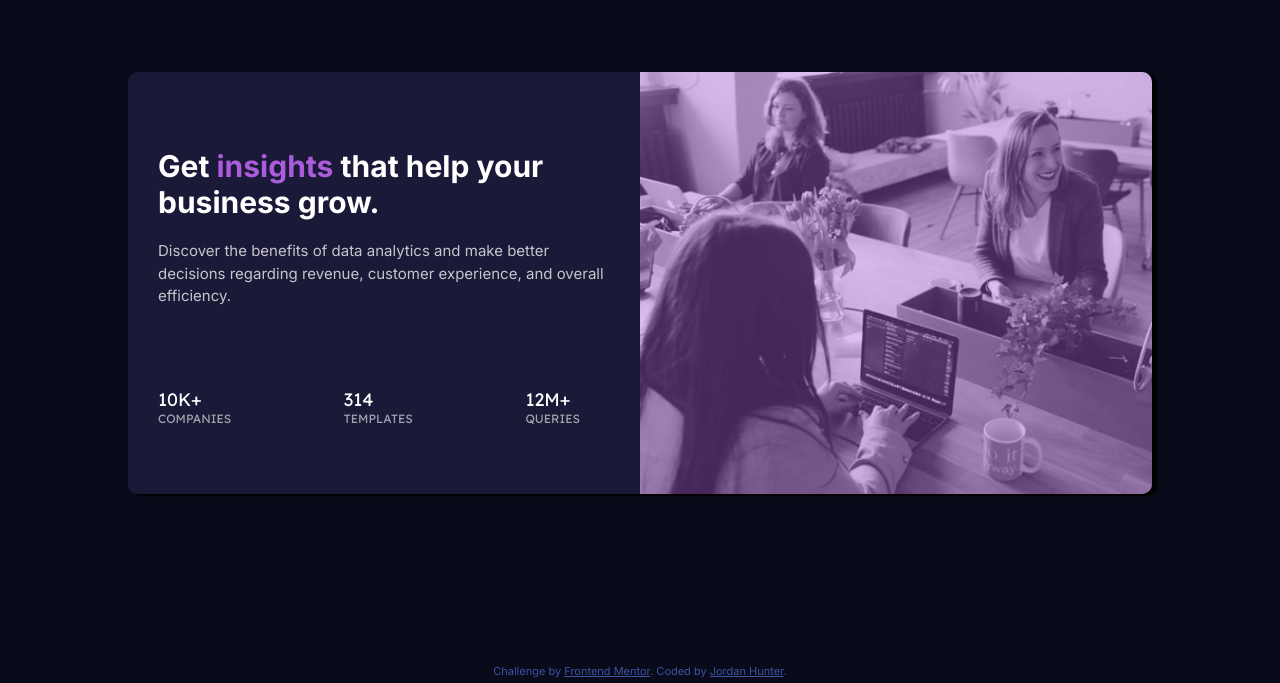
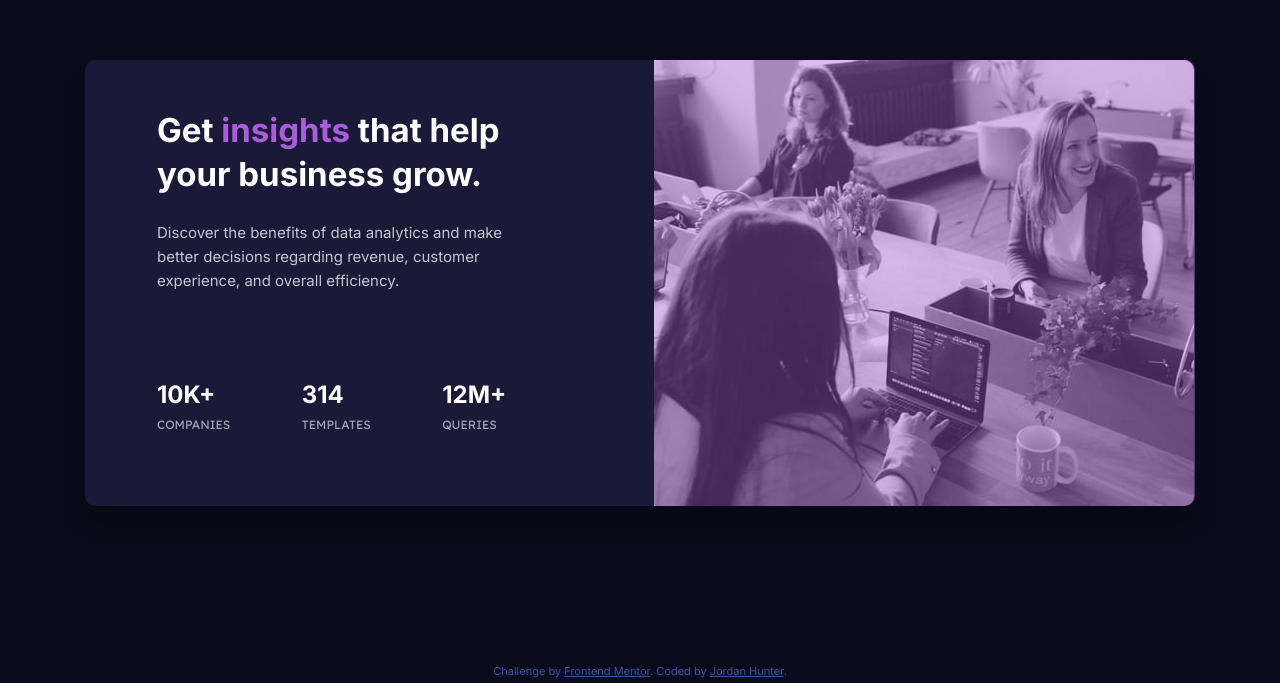
Before and after one commit to Ciph-r/frontend-mentor, a plain HTML site: page stats-preview-card-component-main/index.html in a window 1280 px wide. Shown: the part 117-800 px from the top of the page. Drawn offline with Linux system fonts and the light colour scheme.

Commit message:
Added responsiveness for desktop

```diff
--- a/stats-preview-card-component-main/style.css
+++ b/stats-preview-card-component-main/style.css
@@ -38,16 +38,21 @@ body {
   align-items: center;
 }
 
+ul,
+li {
+  margin: 0;
+  padding: 0;
+}
+
 .card {
   background-color: var(--Dark-Desaturated-Blue);
   display: grid;
   grid-template-areas:
     "one"
     "two";
-  width: 90%;
-  max-width: 370px;
+  max-width: 327px;
   border-radius: 10px 10px 10px 10px;
-  box-shadow: 5px 2px 2px black;
+  box-shadow: 0 20px 20px rgba(0, 0, 0, 0.2);
 }
 
 .card__content {
@@ -79,8 +84,10 @@ body {
 }
 
 .card__title {
+  margin-top: 2.67rem;
   color: var(--White);
-  font-size: 1.6rem;
+  font-size: 1.87rem;
+  line-height: 2.13rem;
   font-weight: 700;
   grid-area: two;
 }
@@ -91,12 +98,14 @@ body {
 
 .card__text {
   color: var(--Transparent-White-main);
-  line-height: 1.5rem;
+  line-height: 1.6rem;
+  margin-bottom: 0;
 }
 
 .card__stats {
   font-family: "Lexend Deca", sans-serif;
   font-size: 0.8rem;
+  margin-top: 2.67rem;
   display: flex;
   flex-direction: column;
   align-items: center;
@@ -115,7 +124,9 @@ body {
 
 .card__stats span {
   color: var(--White);
-  font-size: 1.2rem;
+  font-family: "Inter", sans-serif;
+  font-size: 1.6rem;
+  font-weight: bold;
 }
 
 .attribution {
@@ -137,20 +148,31 @@ body {
     grid-template-areas:
       "two one"
       "two one";
-    grid-template-columns: 1fr 1fr;
-    width: 80%;
-    max-width: 1400px;
+    grid-template-columns: 51.3% 1fr;
+    max-width: 1110px;
     border-radius: 10px;
   }
 
   .card__content {
+    margin: 0;
+    padding: 0;
     text-align: left;
     align-self: center;
-    padding-top: 2rem;
+    padding-left: 4.8rem;
   }
 
   .card__title {
-    font-size: 2rem;
+    margin: 0;
+    padding: 0;
+    font-size: 2.2rem;
+    line-height: 2.9rem;
+    padding-top: 2.8rem;
+    padding-right: 8rem;
+  }
+
+  .card__text {
+    padding-top: 0.67rem;
+    padding-right: 8.27rem;
   }
 
   .hero__image--mobile {
@@ -161,6 +183,8 @@ body {
   .hero__image--desktop {
     display: block;
     border-radius: 0 10px 10px 0;
+    width: fit-content;
+    height: 100%;
   }
 
   .hero__image--overlay {
@@ -168,13 +192,23 @@ body {
   }
 
   .card__stats {
+    margin: 0;
+    padding: 0;
     flex-direction: row;
     justify-content: space-between;
-    padding-left: 2rem;
-    padding-right: 4rem;
+    padding-top: 4.8rem;
+    padding-right: 9.87rem;
+    padding-left: 4.8rem;
+    padding-bottom: 4.46rem;
+  }
+
+  .card__stats span {
+    padding-bottom: 0.5rem;
   }
 
   .card__stats li {
+    padding: 0;
+    margin: 0;
     text-align: left;
   }
 }
```
